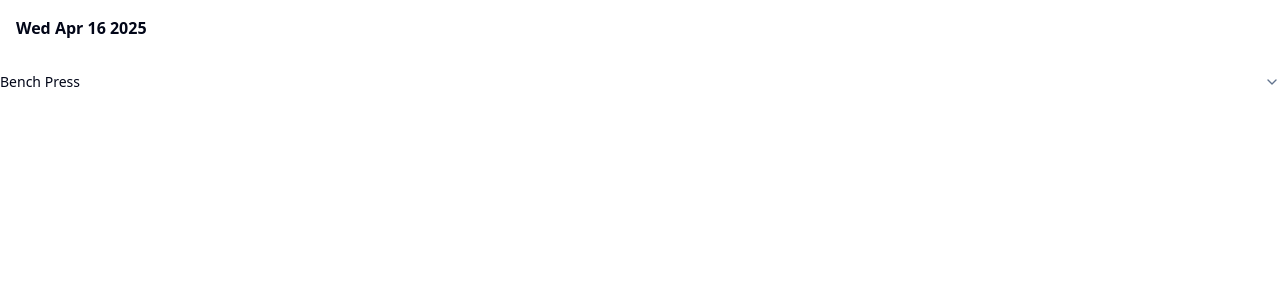
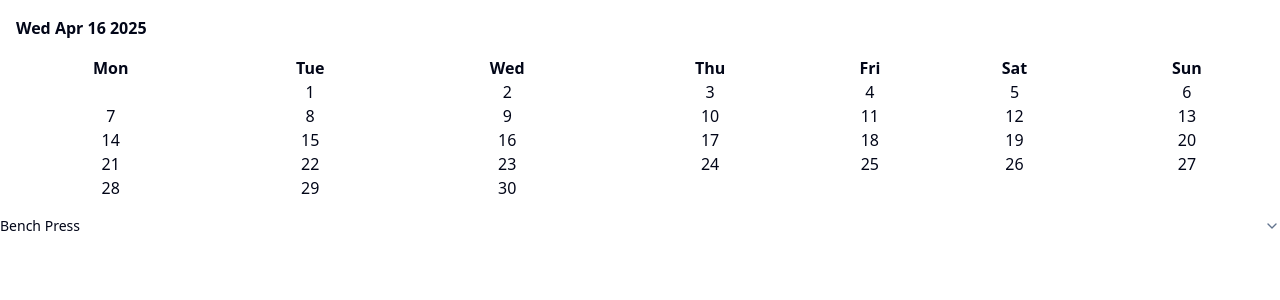
Before and after one commit to BekzhanKaspakov/gym-tracker, a Next.js app: page / in a window 1280 px wide. Shown: the top 300 px of the page. Built offline with nearby package versions, Linux system fonts and the light colour scheme.

Commit message:
started calendar

```diff
--- /dev/null
+++ b/src/shared/utils/daysInMonth/daysInMonth.ts
@@ -0,0 +1,25 @@
+export function daysInMonth(date: Date): Record<string, Date> {
+  const year = date.getFullYear();
+  const month = date.getMonth() + 1;
+  const numOfDays = new Date(year, month, 0).getDate();
+
+  const days: Record<string, Date> = {};
+
+  for (let i = 1; i <= numOfDays; i++) {
+    const t = new Date(year, month - 1, i);
+    const weekOfMonth = getWeekOfMonth(t);
+    const dayOfWeek = t.getDay();
+    console.log(dayOfWeek);
+    days[`${weekOfMonth}-${dayOfWeek}`] = t;
+  }
+
+  return days;
+}
+
+function getWeekOfMonth(date: Date): number {
+  let firstWeekday =
+    new Date(date.getFullYear(), date.getMonth(), 1).getDay() - 1;
+  if (firstWeekday < 0) firstWeekday = 6;
+  const offsetDate = date.getDate() + firstWeekday - 1;
+  return Math.floor(offsetDate / 7);
+}
--- /dev/null
+++ b/src/shared/utils/daysInMonth/index.ts
@@ -0,0 +1 @@
+export { daysInMonth } from "./daysInMonth";
--- a/src/widgets/calendar/ui/calendar.tsx
+++ b/src/widgets/calendar/ui/calendar.tsx
@@ -1,3 +1,38 @@
+import { daysInMonth } from "@/shared/utils/daysInMonth";
+
 export const Calendar = () => {
-  return <div></div>;
+  const today = new Date();
+  const daysOfTheMonth = daysInMonth(today);
+  console.log(daysOfTheMonth);
+  return (
+    <div className="">
+      <table className="w-full">
+        <thead>
+          <tr>
+            <th scope="col">Mon</th>
+            <th scope="col">Tue</th>
+            <th scope="col">Wed</th>
+            <th scope="col">Thu</th>
+            <th scope="col">Fri</th>
+            <th scope="col">Sat</th>
+            <th scope="col">Sun</th>
+          </tr>
+        </thead>
+        <tbody>
+          {[0, 1, 2, 3, 4].map((week) => (
+            <tr key={week}>
+              {[1, 2, 3, 4, 5, 6, 0].map((day) => {
+                const date = daysOfTheMonth[`${week}-${day}`];
+                return (
+                  <td key={`${day}-${week}`} className="text-center">
+                    {date !== undefined && date.getDate()}
+                  </td>
+                );
+              })}
+            </tr>
+          ))}
+        </tbody>
+      </table>
+    </div>
+  );
 };
```
